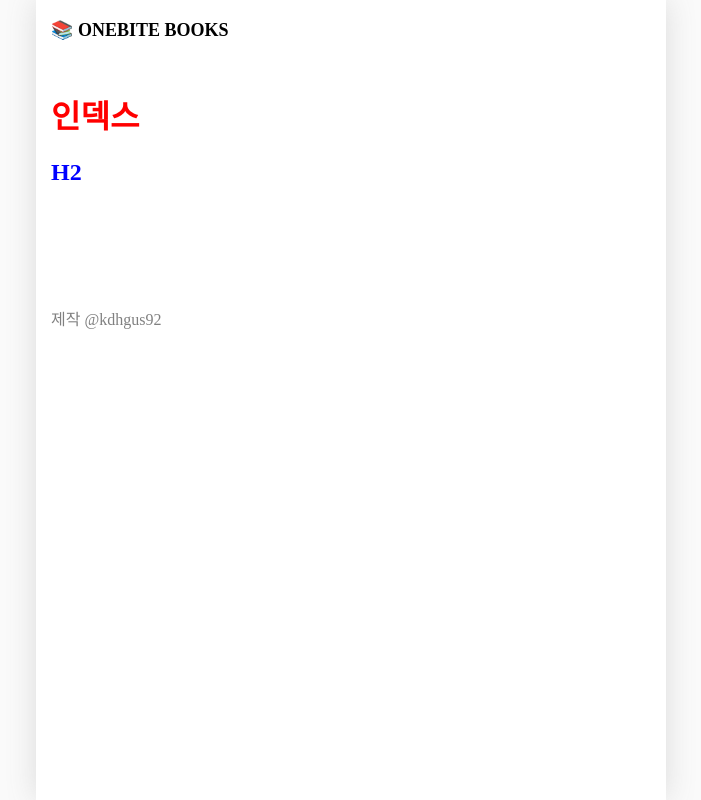
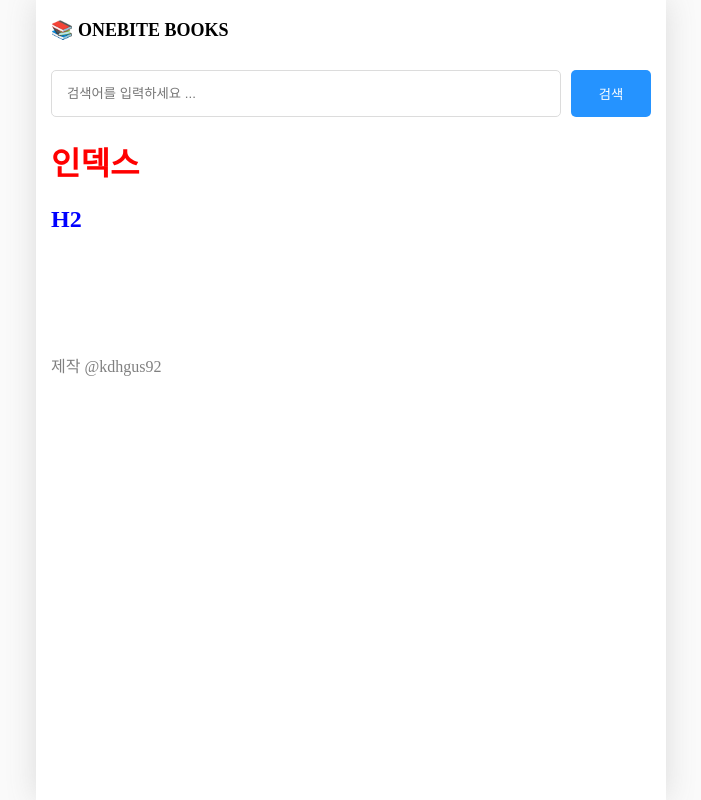
Before and after one commit to kdhgus92/onebite-next, a Next.js app in the folder section02/: page / in a window 1280 px wide. Shown: the whole page, without its empty margins (289-990 px from the left). Built offline with nearby package versions, Linux system fonts and the light colour scheme.

Commit message:
2.8 페이지별 레이아웃

```diff
--- /dev/null
+++ b/section02/src/components/searchable-layout.module.css
@@ -0,0 +1,21 @@
+.searchbar_container {
+  display: flex;
+  gap: 10px;
+  margin-bottom: 20px;
+}
+
+.searchbar_container > input {
+  flex: 1;
+  padding: 15px;
+  border-radius: 5px;
+  border: 1px solid rgb(220, 220, 220);
+}
+
+.searchbar_container > button {
+  width: 80px;
+  border-radius: 5px;
+  border: none;
+  background-color: rgb(37, 147, 255);
+  color: white;
+  cursor: pointer;
+}
--- /dev/null
+++ b/section02/src/components/searchable-layout.tsx
@@ -0,0 +1,48 @@
+import { useRouter } from "next/router";
+import { ReactNode, useEffect, useState } from "react";
+import style from "./searchable-layout.module.css";
+
+export default function SearchableLayout({
+  children,
+}: {
+  children: ReactNode;
+}) {
+  const router = useRouter();
+  const [search, setSearch] = useState("");
+
+  const q = router.query.q as string;
+
+  useEffect(() => {
+    setSearch(q || "");
+  }, [q]);
+
+  const onChangeSearch = (e: React.ChangeEvent<HTMLInputElement>) => {
+    setSearch(e.target.value);
+  };
+
+  const onSubmit = () => {
+    if (!search || q === search) return;
+    router.push(`/search?q=${search}`);
+  };
+
+  const onKeyDown = (e: React.KeyboardEvent<HTMLInputElement>) => {
+    if (e.key === "Enter") {
+      onSubmit();
+    }
+  };
+
+  return (
+    <div>
+      <div className={style.searchbar_container}>
+        <input
+          value={search}
+          onKeyDown={onKeyDown}
+          onChange={onChangeSearch}
+          placeholder="검색어를 입력하세요 ..."
+        />
+        <button onClick={onSubmit}>검색</button>
+      </div>
+      {children}
+    </div>
+  );
+}
--- a/section02/src/pages/_app.tsx
+++ b/section02/src/pages/_app.tsx
@@ -1,12 +1,21 @@
 import GlobalLayout from "@/components/global-layout";
 
 import "@/styles/globals.css";
+import { NextPage } from "next";
 import type { AppProps } from "next/app";
+import { ReactNode } from "react";
 
-export default function App({ Component, pageProps }: AppProps) {
-  return (
-    <GlobalLayout>
-      <Component {...pageProps} />
-    </GlobalLayout>
-  );
+type NextPageWithLayout = NextPage & {
+  getLayout?: (page: ReactNode) => ReactNode;
+};
+
+export default function App({
+  Component,
+  pageProps,
+}: AppProps & {
+  Component: NextPageWithLayout;
+}) {
+  const getLayout = Component.getLayout ?? ((page: ReactNode) => page);
+
+  return <GlobalLayout>{getLayout(<Component {...pageProps} />)}</GlobalLayout>;
 }
--- a/section02/src/pages/index.tsx
+++ b/section02/src/pages/index.tsx
@@ -1,5 +1,7 @@
 // CSS Module
+import SearchableLayout from "@/components/searchable-layout";
 import style from "./index.module.css";
+import { ReactNode } from "react";
 
 export default function Home() {
   return (
@@ -9,3 +11,7 @@
     </>
   );
 }
+
+Home.getLayout = (page: ReactNode) => {
+  return <SearchableLayout>{page}</SearchableLayout>;
+};
--- a/section02/src/pages/search/index.tsx
+++ b/section02/src/pages/search/index.tsx
@@ -1,4 +1,6 @@
+import SearchableLayout from "@/components/searchable-layout";
 import { useRouter } from "next/router";
+import { ReactNode } from "react";
 
 export default function Page() {
   const router = useRouter();
@@ -7,3 +9,7 @@
 
   return <h1>Search {q}</h1>;
 }
+
+Page.getLayout = (page: ReactNode) => {
+  return <SearchableLayout>{page}</SearchableLayout>;
+};
```
